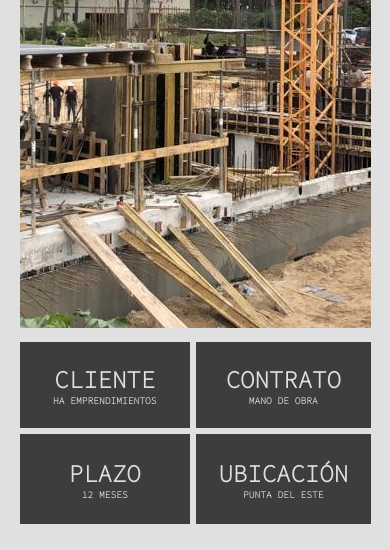
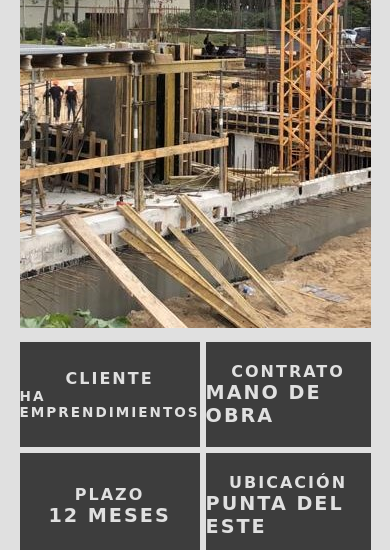
Before and after one commit to mmjamm89/penta.github.io, a plain HTML site: page ficha_1.html in a window 390 px wide. Shown: the part 174-724 px from the top of the page. Drawn offline with nearby package versions, Linux system fonts and the light colour scheme; a web font is replaced by a local one.

Commit message:
correcion datos obra

```diff
--- a/styles/_ficha.scss
+++ b/styles/_ficha.scss
@@ -76,15 +76,25 @@ $top-mobile: 80px;
                 color: $color3;
                 width: 25%;
                 height: 100%;
-                padding: 20px;
+                padding: 20px 0 20px 0;
                 display: flex;
                 flex-direction: column;
                 align-items: center;
                 justify-content: center;
-                font-family: $font-3;
+                font-family: $font-5;
+                letter-spacing: 2px;
+                h1 {
+                    font-size: 1.5em;
+                }
+                h3 {
+                    font-size: 2em;
+                }
             }
             #datos_1{
                 border-left: none;
+                h3 {
+                    font-size: 1.5em;
+                }
             }
             #datos_2{
                 border-left: none;
@@ -197,6 +207,9 @@ $top-mobile: 80px;
                     }
                 }
                 #datos_1{
+                    h3{
+                        font-size: .7em;
+                    }
                 }
                 #datos_2{
                 }
@@ -266,6 +279,9 @@ $top-mobile: 80px;
                     }
                 }
                 #datos_1{
+                    h3 {
+                        font-size: .9em;
+                    }
                 }
                 #datos_2{
                 }
@@ -314,12 +330,12 @@ $top-mobile: 80px;
                         font-size: 1.5em;
                     }
                     h3{
-                        font-size: .6em;
+                        font-size: 1em;
                     }
                 }
                 #datos_1{
                     h3{
-                        font-size: .6em;
+                        font-size: .85em;
                     }
                 }
                 #datos_2{
@@ -364,6 +380,12 @@ $top-mobile: 80px;
                 gap: 2px;
                 .datos_box {
                     width: 100%;
+                    h1{
+                        font-size: 1em;
+                    }
+                    h3{
+                        font-size: 1.2em;
+                    }
                 }
                 #datos_1{
 
```
Also changed, not shown: style.css, 1 other file.
